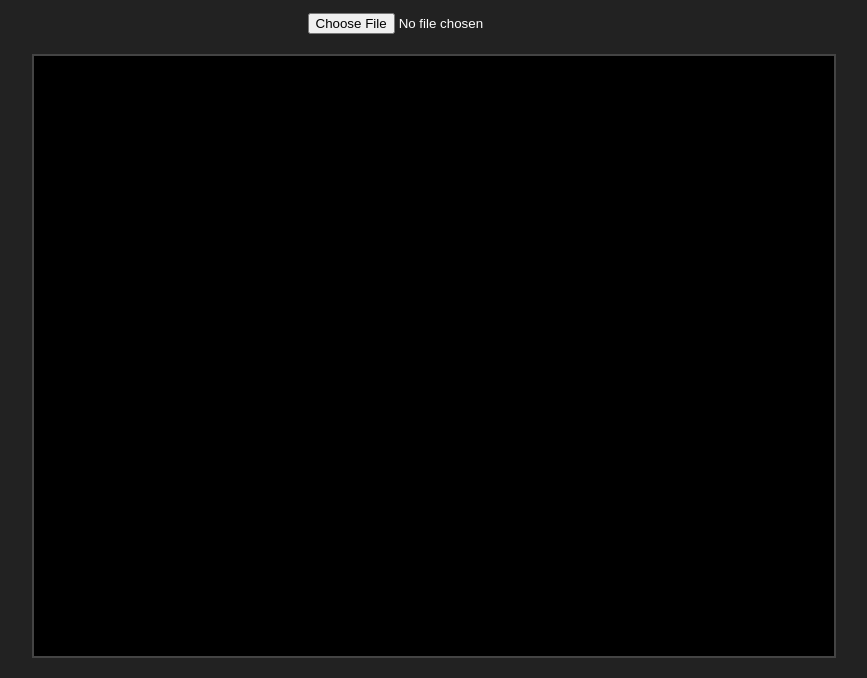
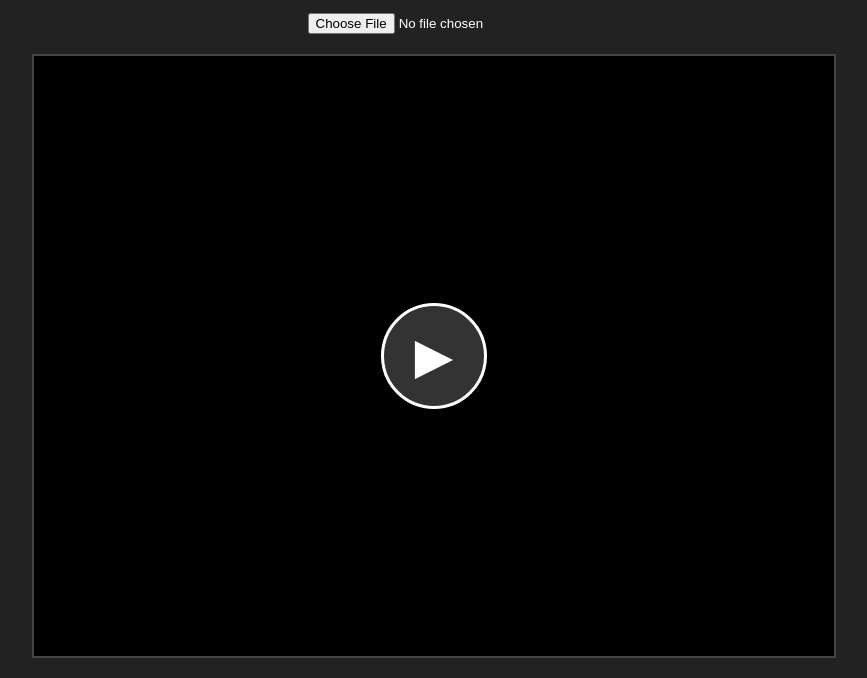
Before and after one commit to qfilianp/Sliverhand, a plain HTML site: page V.html in a window 1280 px wide. Shown: the part 140-818 px from the top of the page, without its empty margins (206-1073 px from the left). Drawn offline with Linux system fonts and the light colour scheme.

Commit message:
Add play button to player container

```diff
--- a/V.html
+++ b/V.html
@@ -7,7 +7,7 @@
     <link rel="icon" type="image/jpeg" href="icon.jpg">
     <style>
         body { background: #222; color: #fff; font-family: sans-serif; text-align: center; padding-top: 30px; }
-        #player-container { width: 800px; height: 600px; margin: 20px auto; background: #000; border: 2px solid #444; display: flex; align-items: center; justify-content: center; }
+        #player-container { width: 800px; height: 600px; margin: 20px auto; background: #000; border: 2px solid #444; display: flex; align-items: center; justify-content: center; position: relative; }
 
         /* Loading icon styles */
         .loading-container {
@@ -33,6 +33,33 @@
             font-size: 16px;
             color: #aaa;
         }
+
+        /* Play button styles */
+        .play-button {
+            position: absolute;
+            width: 100px;
+            height: 100px;
+            background: rgba(255, 255, 255, 0.2);
+            border: 3px solid #fff;
+            border-radius: 50%;
+            display: flex;
+            align-items: center;
+            justify-content: center;
+            cursor: pointer;
+            font-size: 50px;
+            color: #fff;
+            transition: all 0.3s ease;
+            z-index: 10;
+        }
+
+        .play-button:hover {
+            background: rgba(255, 255, 255, 0.4);
+            transform: scale(1.1);
+        }
+
+        .play-button:active {
+            transform: scale(0.95);
+        }
     </style>
 </head>
 <body>
@@ -41,7 +68,9 @@
     <p>Select your <strong>SWF</strong> file:</p>
     <input type="file" id="swf-file" accept=".swf">
 
-    <div id="player-container"></div>
+    <div id="player-container">
+        <div class="play-button" id="play-button">▶</div>
+    </div>
 
     <!-- Include Ruffle script -->
     <script src="https://unpkg.com/@ruffle-rs/ruffle"></script>
@@ -54,8 +83,10 @@
             const fileURL = URL.createObjectURL(file);
 
             const container = document.getElementById('player-container');
+            const playButton = document.getElementById('play-button');
 
-            // Show custom loading icon with bounce animation
+            // Hide play button and show loading icon
+            playButton.style.display = 'none';
             container.innerHTML = '<div class="loading-container"><img src="icon.jpg" alt="Loading..." class="loading-icon"><div class="loading-text">Loading SWF...</div></div>';
 
             const ruffle = window.RufflePlayer.newest();
```
